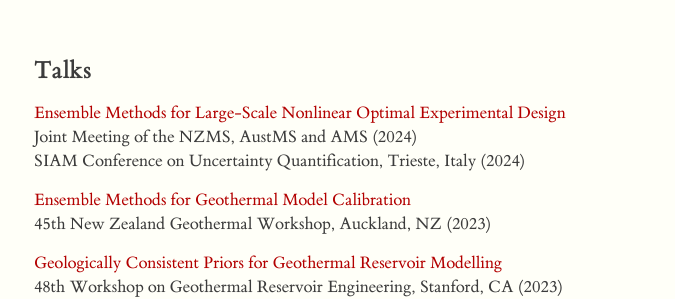
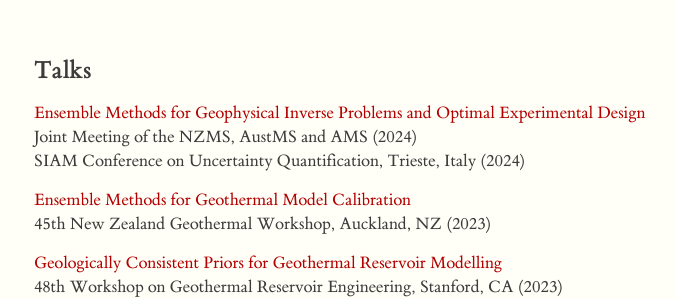
Before and after one commit to alexgdebeer/alexgdebeer.github.io, a Jekyll site: the page built from research.markdown, in a window 1280 px wide. Shown: the part 389-688 px from the top of the page, without its empty margins (281-956 px from the left). Built offline with Jekyll 4.4.1, drawn with Linux system fonts in a browser that asks for light colours.

Commit message:
Update research.md

```diff
--- a/research.markdown
+++ b/research.markdown
@@ -16,8 +16,7 @@ title: Research
 <br>
 
 ## Talks
-
-[Ensemble Methods for Large-Scale Nonlinear Optimal Experimental Design](https://alexgdebeer.github.io/assets/talks/joint24.pdf) \
+[Ensemble Methods for Geophysical Inverse Problems and Optimal Experimental Design](https://alexgdebeer.github.io/assets/talks/joint24.pdf) \
 Joint Meeting of the NZMS, AustMS and AMS (2024) \
 SIAM Conference on Uncertainty Quantification, Trieste, Italy (2024)
 
```
